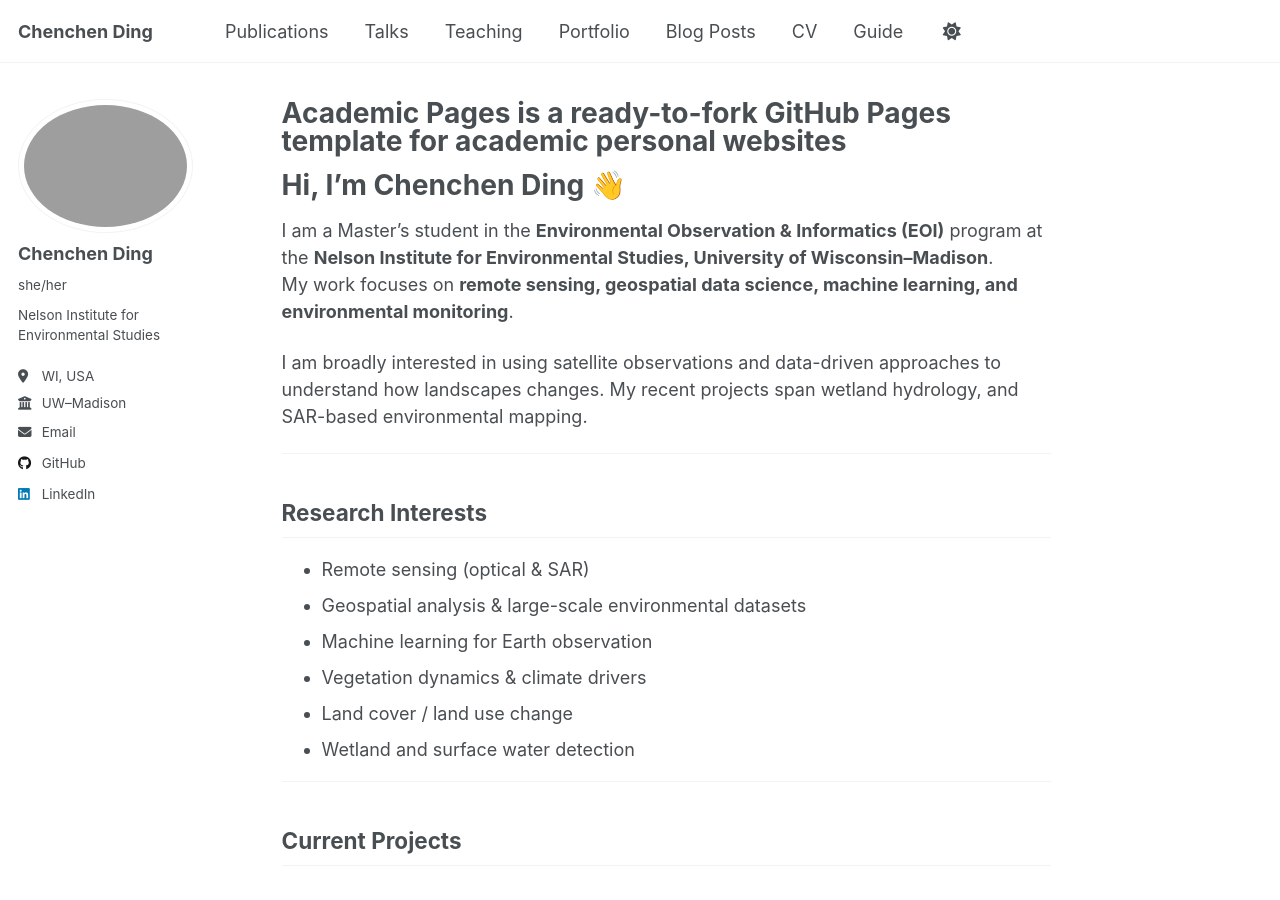
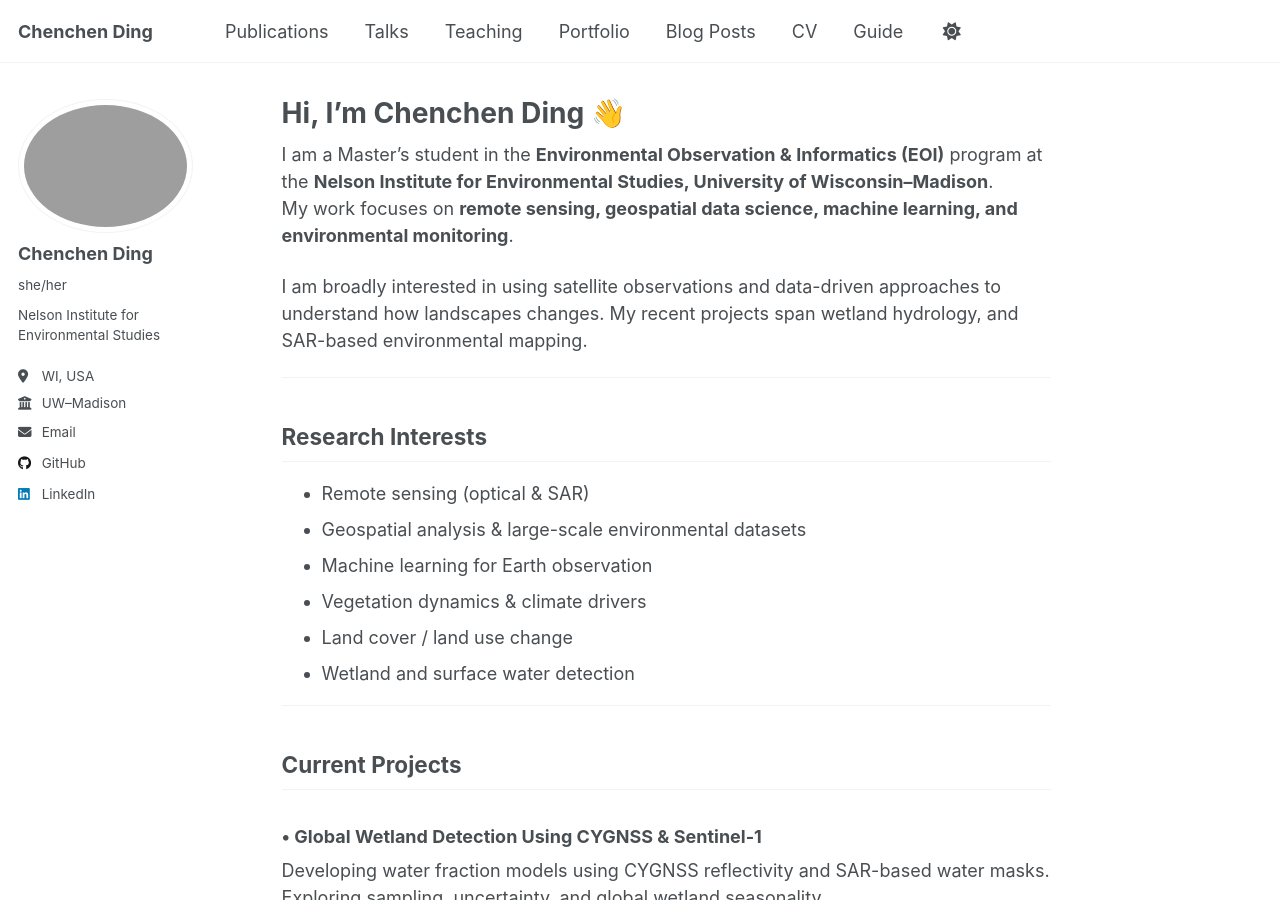
Before and after one commit to DCC0329/ChenchenDing.github.io, a Jekyll site: the page built from _pages/about.md, in a window 1280 px wide and 900 px high. Built offline with Jekyll 4.4.1, drawn with Linux system fonts in a browser that asks for light colours; a script that is not in the unit is left out.

Commit message:
Update about.md

```diff
--- a/_pages/about.md
+++ b/_pages/about.md
@@ -1,13 +1,12 @@
 ---
 permalink: /
-title: "Academic Pages is a ready-to-fork GitHub Pages template for academic personal websites"
+title: " Hi, I'm Chenchen Ding 👋"
 author_profile: true
 redirect_from:
   - /about/
   - /about.html
 ---
 
-# Hi, I'm Chenchen Ding 👋
 
 I am a Master's student in the **Environmental Observation & Informatics (EOI)** program at the **Nelson Institute for Environmental Studies, University of Wisconsin–Madison**.
 My work focuses on **remote sensing, geospatial data science, machine learning, and environmental monitoring**.
```
